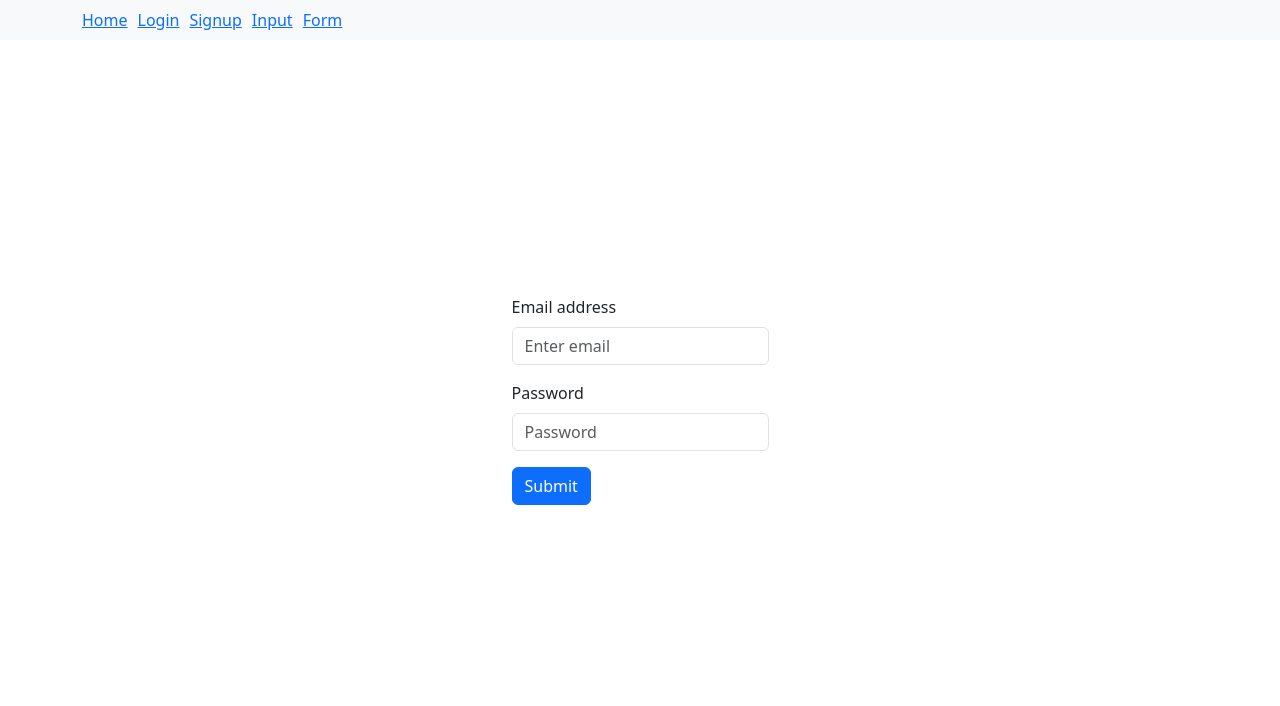
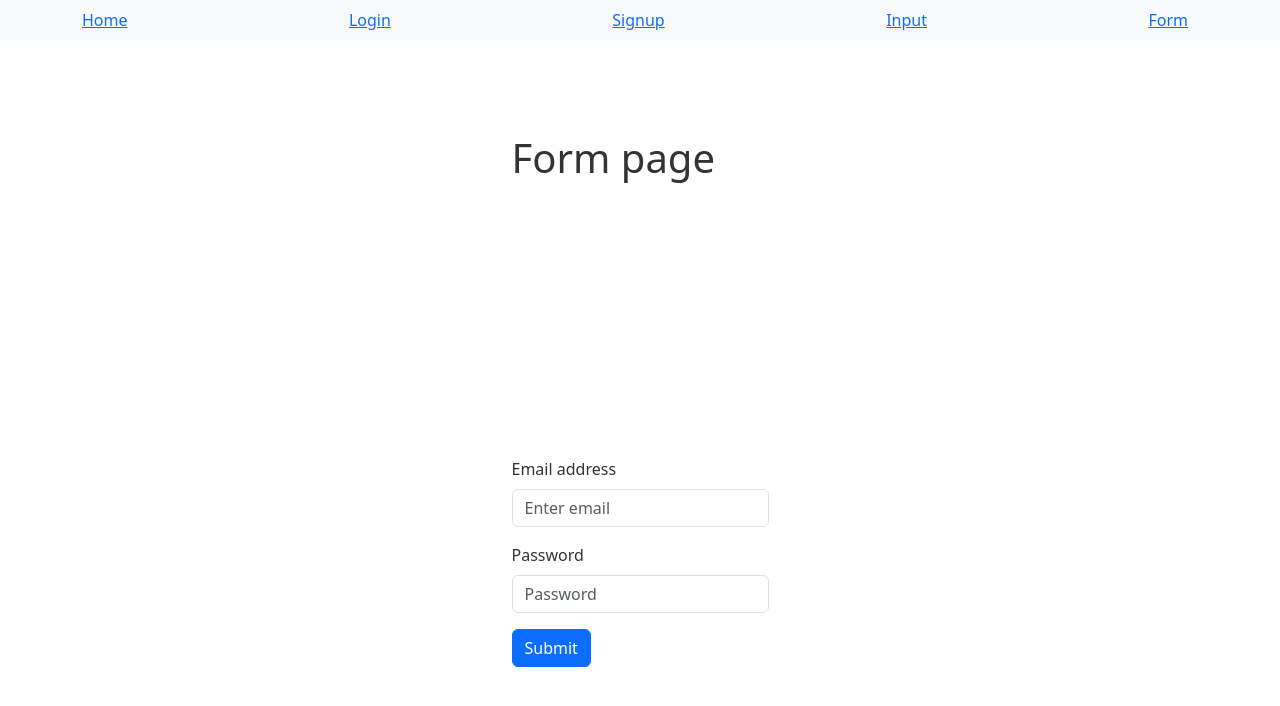
Before and after one commit to TytusKolpak/RLA2, a React (Create React App) app: page /form in a window 1280 px wide. Shown: the top 706 px of the page. Built offline with nearby package versions, Linux system fonts and the light colour scheme.

Commit message:
Added some form handling element

```diff
--- a/public/index.html
+++ b/public/index.html
@@ -4,6 +4,7 @@
 <head>
     <meta charset="utf-8" />
     <link rel="manifest" href="%PUBLIC_URL%/manifest.json" />
+    <link rel="icon" href="%PUBLIC_URL%/acorn.ico" />
     <title>Remote Learning App</title>
 </head>
 
--- a/src/index.css
+++ b/src/index.css
@@ -13,6 +13,22 @@ code {
         monospace;
 }
 
-#root{
+#root {
     height: 100%;
+
+    background-color: #ffffff;
+    /* Light background color */
+    color: #333333;
+    /* Dark font color */
 }
+
+@media (prefers-color-scheme: dark) {
+
+    /* If the user has a dark theme */
+    #root {
+        background-color: #333333;
+        /* Dark background color */
+        color: #ffffff;
+        /* White font color */
+    }
+}
--- a/src/pages/Form.js
+++ b/src/pages/Form.js
@@ -1,25 +1,48 @@
+import './Styles/FormPage.css'
 import Button from 'react-bootstrap/Button';
 import Form from 'react-bootstrap/Form';
+import { useState } from 'react';
 
 function TKForm() {
+    const [email, setEmail] = useState('');
+    const [password, setPassword] = useState('');
+
+    const handleSubmit = (e) => {
+        e.preventDefault();
+        console.log("email", email, "password", password);
+    };
+
     return (
+        <div className='FormPage'>
+            <h1>Form page</h1>
+
             <Form>
                 <Form.Group className="mb-3" controlId="formBasicEmail">
-                <Form.Label>Email address</Form.Label>
-                <Form.Control type="email" placeholder="Enter email" />
+                    <Form.Label >Email address</Form.Label>
+                    <Form.Control type="email" placeholder="Enter email"
+                        value={email}
+                        onChange={e => setEmail(e.target.value)} />
                 </Form.Group>
 
                 <Form.Group className="mb-3" controlId="formBasicPassword">
                     <Form.Label>Password</Form.Label>
-                <Form.Control type="password" placeholder="Password" />
+                    <Form.Control type="password" placeholder="Password"
+                        value={password}
+                        onChange={e => setPassword(e.target.value)} />
                 </Form.Group>
-            {/* <Form.Group className="mb-3" controlId="formBasicCheckbox">
-                <Form.Check type="checkbox" label="Check me out" />
-            </Form.Group> */}
+
+                <Button variant="primary" onClick={handleSubmit}>
+                    Submit
+                </Button>
+
+
+                {/*
+                Submit refreshes whole site
                 <Button variant="primary" type="submit">
                     Submit
-            </Button>
+                </Button> */}
             </Form>
+        </div>
     );
 }
 
--- a/src/pages/Layout.js
+++ b/src/pages/Layout.js
@@ -1,7 +1,6 @@
 import { Outlet, Link } from "react-router-dom";
 import './Page.css'
 import Container from 'react-bootstrap/Container';
-import Nav from 'react-bootstrap/Nav';
 import Navbar from 'react-bootstrap/Navbar';
 
 
@@ -11,13 +10,12 @@ const Layout = () => {
             {/* The navigation element. The to attribute dicedes where to route to (it is referenced by path attribute in App.js) */}
             <Navbar fixed="top" expand="lg" className="bg-body-tertiary">
                 <Container>
-                    <Nav>
-                        <Link to="/">Home</Link>
-                        <Link to="/login">Login</Link>
-                        <Link to="/signup">Signup</Link>
-                        <Link to="/input">Input</Link>
-                        <Link to="/form">Form</Link>
-                    </Nav>
+                      {/* TODO: I ll have to take care of it in greater detail later. For now it looks to primitive */}
+                    <Link to="/">Home</Link>
+                    <Link to="/login">Login</Link>
+                    <Link to="/signup">Signup</Link>
+                    <Link to="/input">Input</Link>
+                    <Link to="/form">Form</Link>
                 </Container>
             </Navbar>
 
--- /dev/null
+++ b/src/pages/Styles/FormPage.css
@@ -0,0 +1,11 @@
+.FormPage {
+    height: 100%;
+    display: flex;
+    flex-direction: column;
+    justify-content: space-around;
+}
+
+div .TKCenter {
+    display: flex;
+    justify-content: center;
+}
```
Lines whose indentation alone changed are shown as unchanged.
